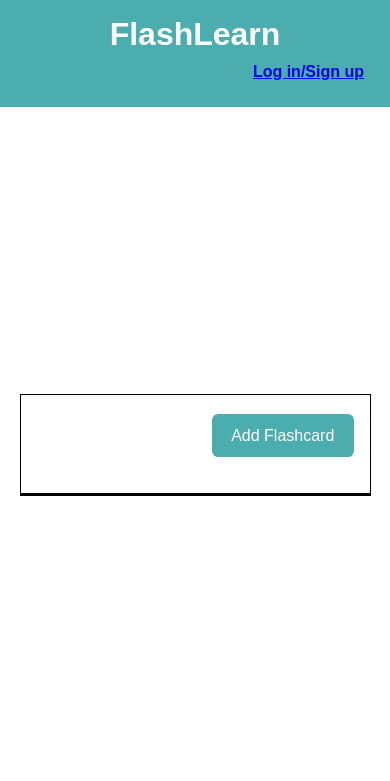
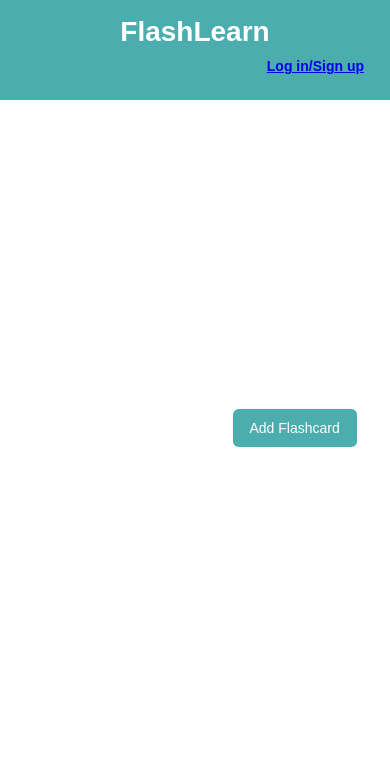
Before and after one commit to Alaskiara/FlashLearn, a PHP site: page / in a window 390 px wide. Shown: the top 781 px of the page. Run offline with PHP 8.4, Linux system fonts and the light colour scheme; data that the repository does not hold is empty; some libraries are stand-ins or nearby versions.

Commit message:
Benutzeroberfläche (Style) angepasst

```diff
--- a/stylesheet.css
+++ b/stylesheet.css
@@ -36,7 +36,6 @@ main {
 .container {
     width: 90vw;
     max-width: 62.5em;
-    border: 1px solid black;
     position: relative;
     margin: auto;
 }
@@ -63,14 +62,12 @@ button {
 }
 
 #card-con {
-    border: 1px solid black;
     margin-top: 1em;
 }
 
 .question-container {
     width: 90vw;
     max-width: 34em;
-    border: 1px solid black;
     display: flex;
     flex-direction: column;
     justify-content: center;
@@ -154,6 +151,88 @@ textarea:focus {
     font-weight: 600;
 }
 
+.card-list-container {
+    display: grid;
+    padding: 0.2em;
+    gap: 1.5em;
+    grid-template-columns: 1fr 1fr 1fr;
+}
+
+.card {
+    background-color: white;
+    box-shadow: 0 0.4em 1.2em black;
+    padding: 1.2em;
+    border-radius: 0.4em;
+}
+
+.question-div,
+.answer-div {
+    text-align: justify;
+}
+
+.question-div {
+    margin-bottom: 0.5em;
+    font-weight: 500;
+    color: black;
+}
+
+.answer-div {
+    margin-top: 1em;
+    font-weight: 400;
+    color: #414a67;
+}
+
+.show-hide-btn {
+    display: block;
+    background-color: #4cadaf;
+    color: white;
+    text-decoration: none;
+    text-align: center;
+    padding: 0.6em 0;
+    border-radius: 0.3em;
+}
+
+.buttons-con {
+    display: flex;
+    justify-content: flex-end;
+}
+
+.edit,
+.delete {
+    background-color: transparent;
+    padding: 0.5em;
+    font-size: 1.2em;
+}
+
+.edit {
+    color: #4cadaf;
+}
+
+.delete {
+    color: #ff5353;
+}
+
 .hide {
     display: none;
 }
+
+@media screen and (max-width: 800px) {
+    .card-list-container {
+        grid-template-columns: 1fr 1fr;
+        gap: 0.8em;
+    }
+}
+
+@media screen and (max-width: 450px) {
+    body {
+        font-size: 14px;
+    }
+    .card-list-container {
+        grid-template-columns: 1fr;
+        gap: 1.2em;
+    }
+}
+
+.hide {
+    display: none;
+}
```
